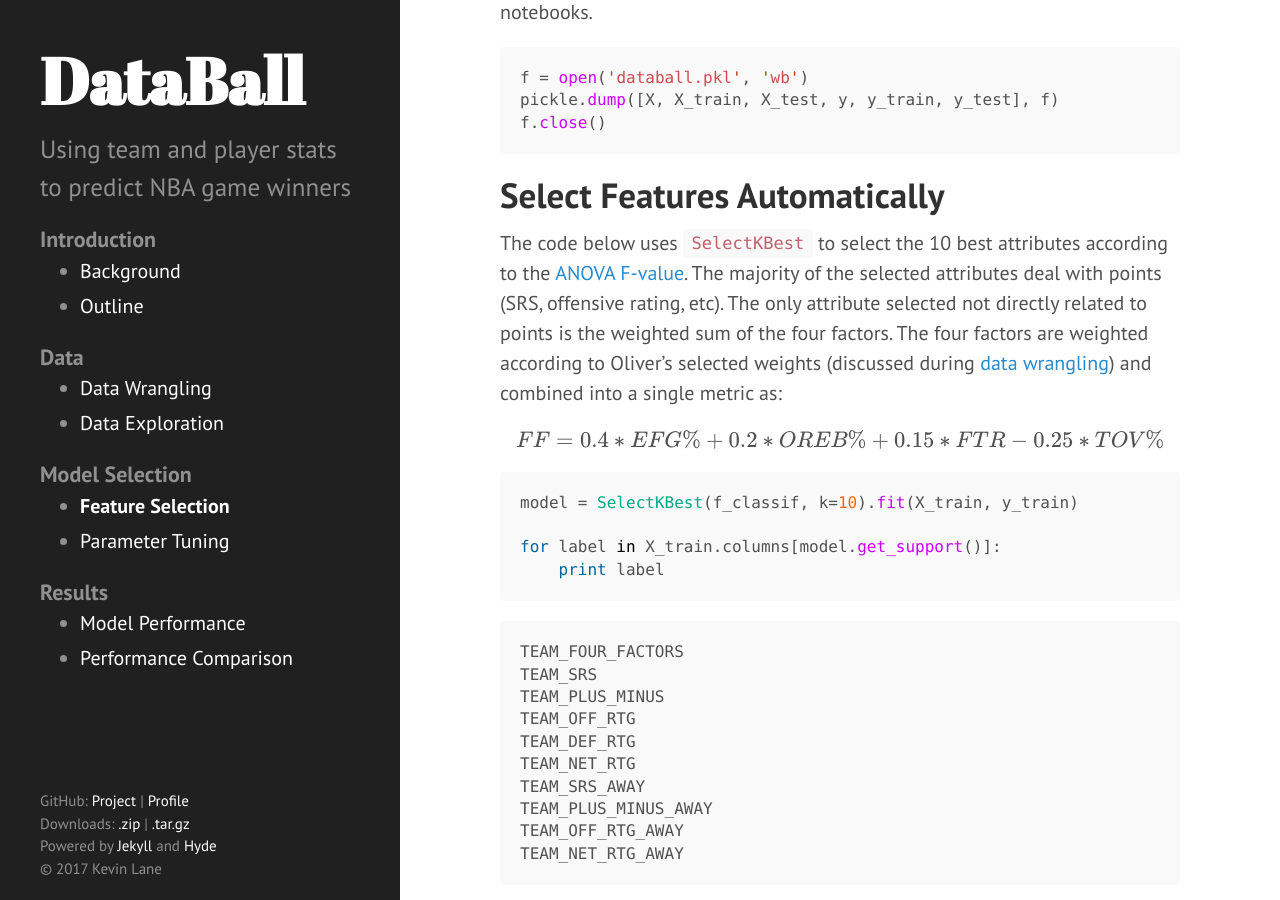
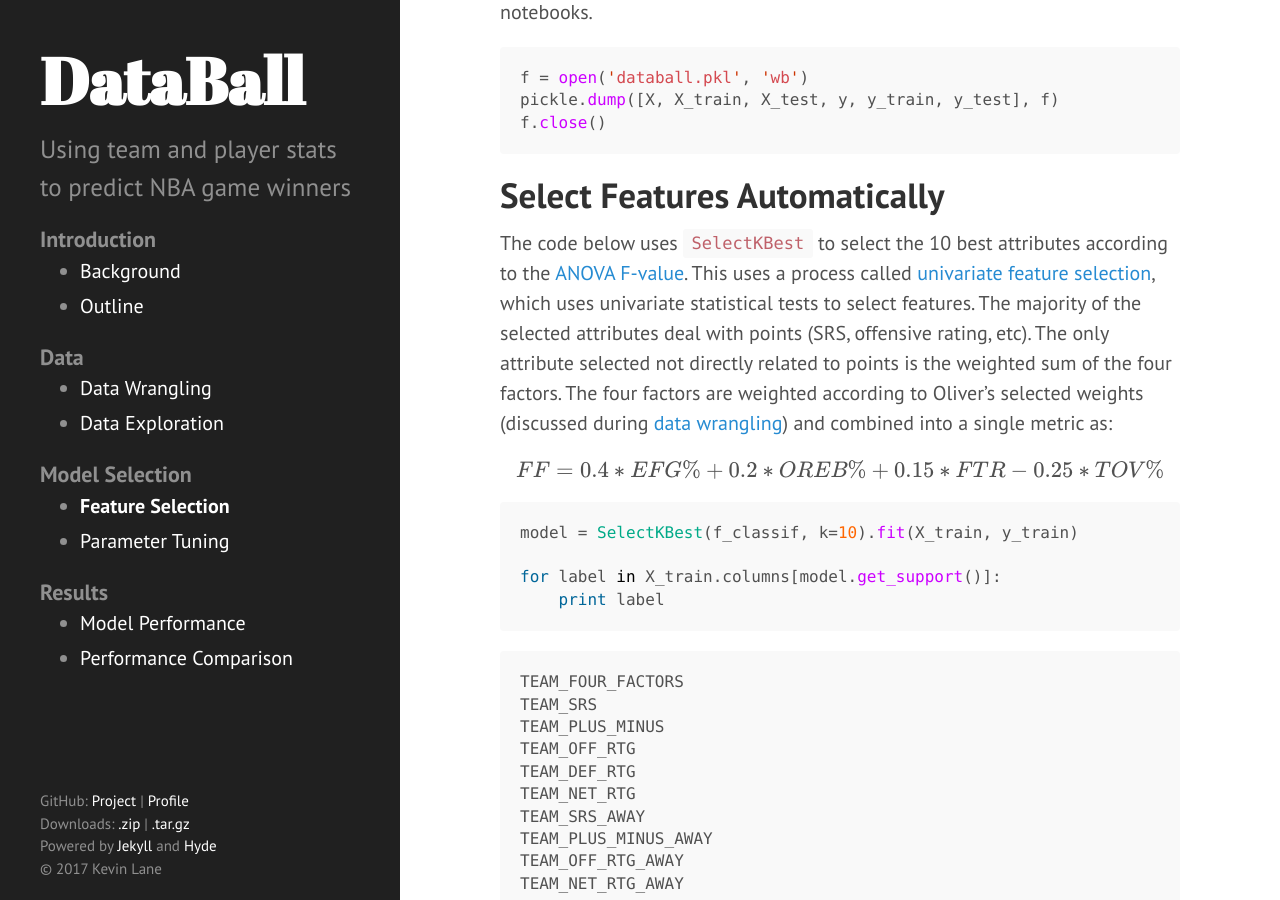
Before and after one commit to cedev935/databall-betting, a Jekyll site: the page built from docs/_pages/feature-selection.md, in a window 1280 px wide and 900 px high, scrolled down 3672 px. Built offline with Jekyll 4.4.1, drawn with Linux system fonts in a browser that asks for light colours; formulas are drawn with MathJax 3.

Commit message:
Address additional comments

```diff
--- a/docs/_pages/feature-selection.md
+++ b/docs/_pages/feature-selection.md
@@ -174,7 +174,7 @@ f.close()
 
 # Select Features Automatically
 
-The code below uses [`SelectKBest`](http://scikit-learn.org/stable/modules/generated/sklearn.feature_selection.SelectKBest.html#sklearn.feature_selection.SelectKBest) to select the 10 best attributes according to the [ANOVA F-value](http://scikit-learn.org/stable/modules/generated/sklearn.feature_selection.f_classif.html#sklearn.feature_selection.f_classif). The majority of the selected attributes deal with points (SRS, offensive rating, etc). The only attribute selected not directly related to points is the weighted sum of the four factors. The four factors are weighted according to Oliver's selected weights (discussed during [data wrangling](data-wrangling.md)) and combined into a single metric as:
+The code below uses [`SelectKBest`](http://scikit-learn.org/stable/modules/generated/sklearn.feature_selection.SelectKBest.html#sklearn.feature_selection.SelectKBest) to select the 10 best attributes according to the [ANOVA F-value](http://scikit-learn.org/stable/modules/generated/sklearn.feature_selection.f_classif.html#sklearn.feature_selection.f_classif). This uses a process called [univariate feature selection](http://scikit-learn.org/stable/auto_examples/feature_selection/plot_feature_selection.html#sphx-glr-auto-examples-feature-selection-plot-feature-selection-py), which uses univariate statistical tests to select features. The majority of the selected attributes deal with points (SRS, offensive rating, etc). The only attribute selected not directly related to points is the weighted sum of the four factors. The four factors are weighted according to Oliver's selected weights (discussed during [data wrangling](data-wrangling.md)) and combined into a single metric as:
 
 $$FF=0.4*EFG\% + 0.2*OREB\% + 0.15*FTR - 0.25*TOV\%$$
 
```
Also changed, not shown: docs/_pages/parameter-tuning.md (+1 -1 lines).
